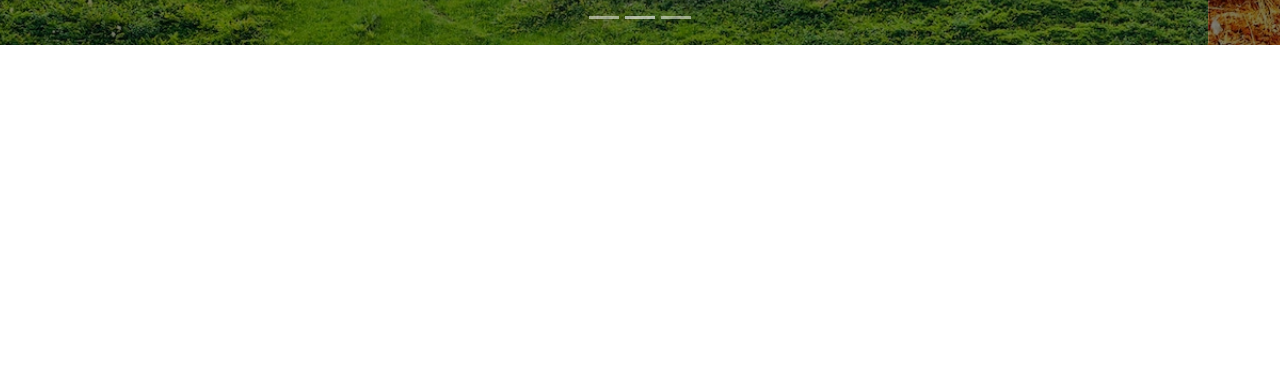
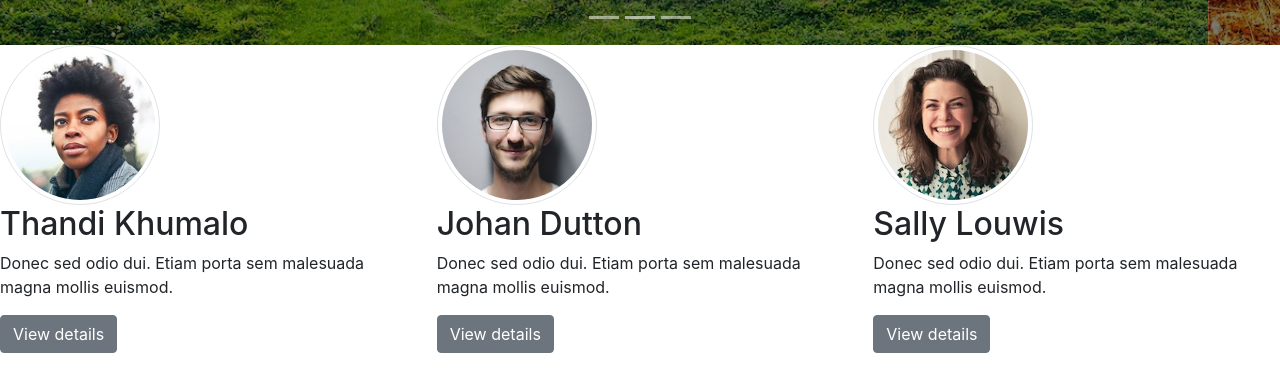
Before and after one commit to deandi-scholtz-ITvarsity/Module-9-Assessment-1-, a plain HTML site: page index.html in a window 1280 px wide. Shown: the part 523-892 px from the top of the page. Before the commit the page ends 800 px from the top, so only its background shows below. Drawn offline with Linux system fonts and the light colour scheme.

Commit message:
Team added

```diff
--- a/index.html
+++ b/index.html
@@ -60,9 +60,35 @@
                         <p>Nulla vitae elit libero, a pharetra augue mollis interdum</p>
                     </div>
                 </div>
+            </div>
+        </div>
 
+        <div class-container team>
+            <div class="row">
+
+                <div class="col-lg-4">
+                    <img src="img/thandi.jpg" class="img-thumbnail rounded-circle" width="160" />
+                    <h2>Thandi Khumalo</h2>
+                    <p>Donec sed odio dui. Etiam porta sem malesuada magna mollis euismod.</p>
+                    <p><a href="#" class="btn btn-secondary" role="button">View details</a></p>
+                </div>
+
+                <div class="col-lg-4">
+                    <img src="img/john.jpg" class="img-thumbnail rounded-circle" width="160" />
+                    <h2>Johan Dutton</h2>
+                    <p>Donec sed odio dui. Etiam porta sem malesuada magna mollis euismod.</p>
+                    <p><a href="#" class="btn btn-secondary" role="button">View details</a></p>
+                </div>
+
+                <div class="col-lg-4">
+                    <img src="img/sally.jpg" class="img-thumbnail rounded-circle" width="160" />
+                    <h2>Sally Louwis</h2>
+                    <p>Donec sed odio dui. Etiam porta sem malesuada magna mollis euismod.</p>
+                    <p><a href="#" class="btn btn-secondary" role="button">View details</a></p>
+                </div>
 
             </div>
+
         </div>
 
     </main>
```
